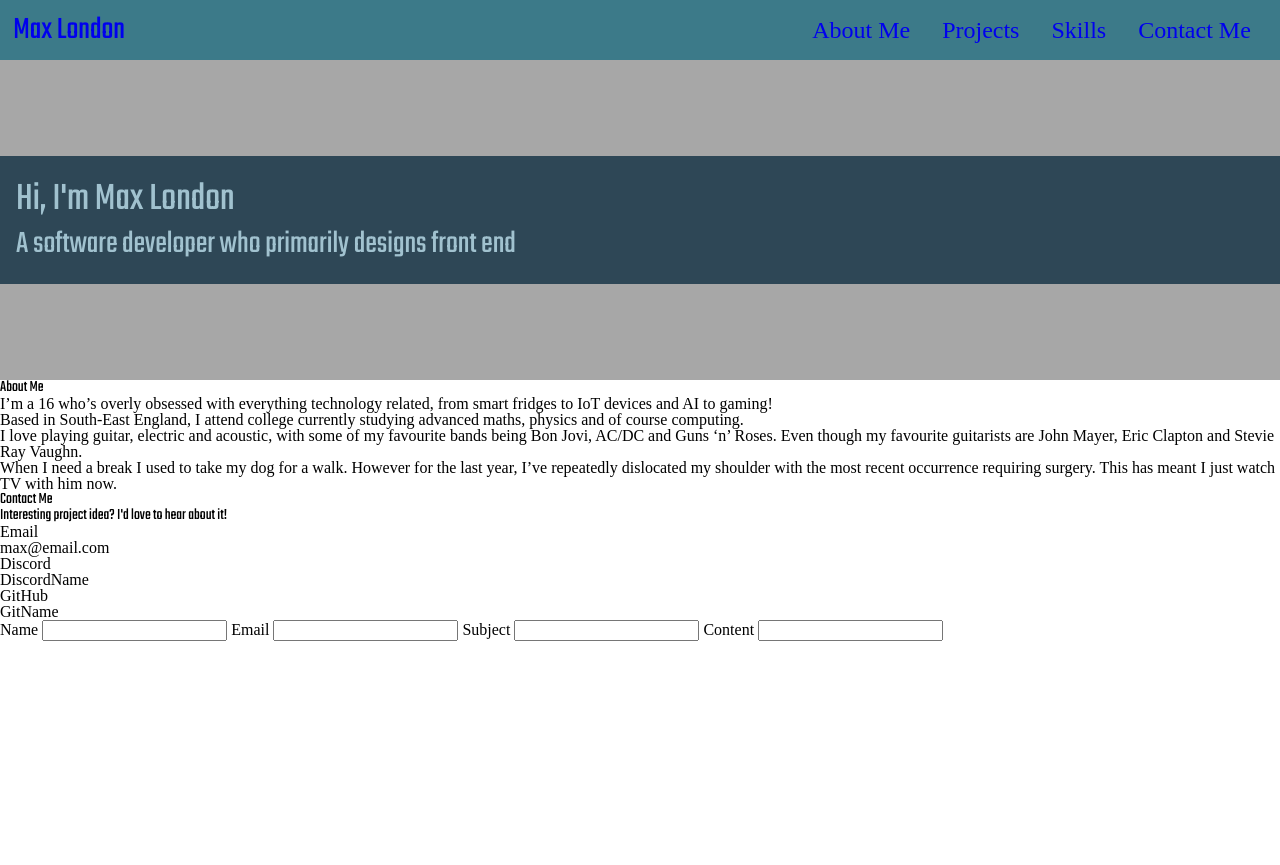
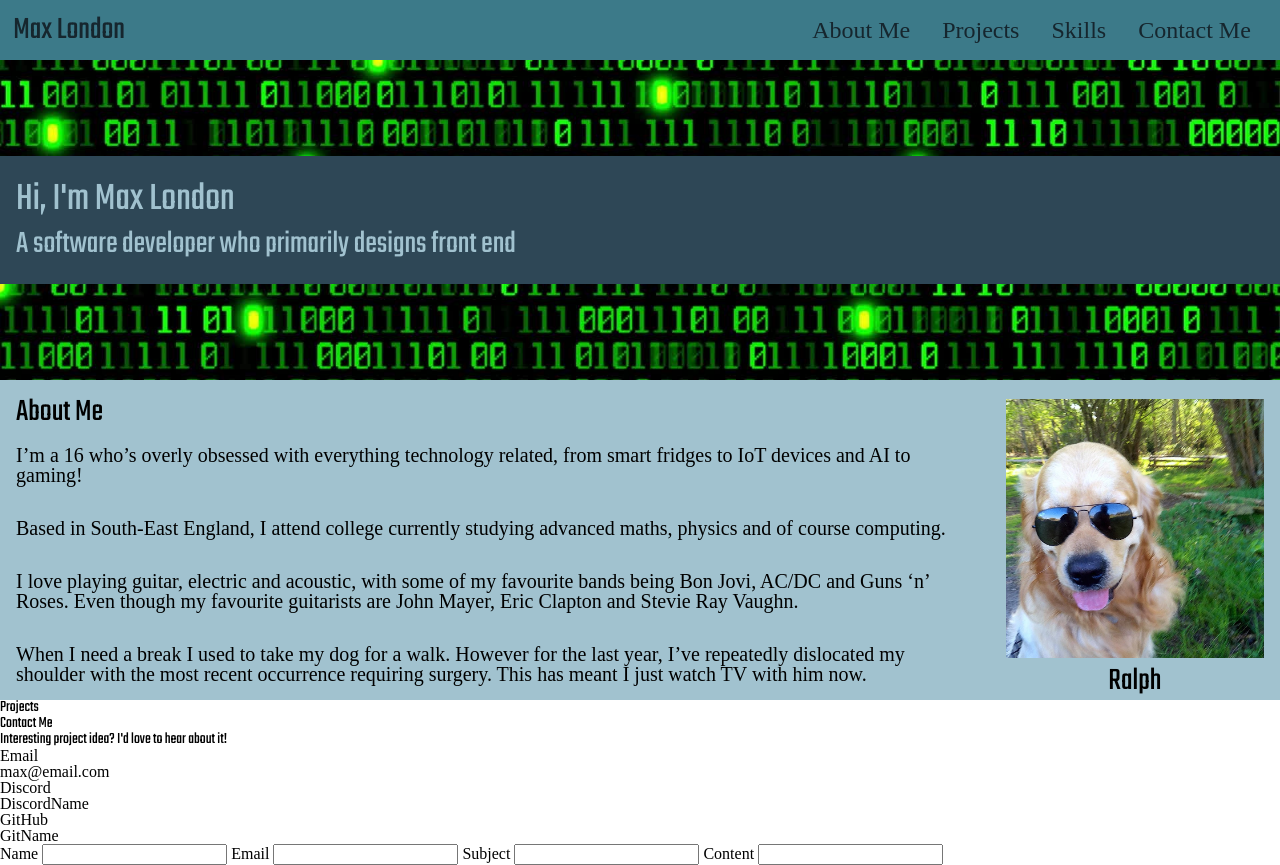
Before and after one commit to weeturtle/Portfolio-2, a plain HTML site: page index.html in a window 1280 px wide. Before the commit the page ends 800 px from the top, so only its background shows below. Drawn offline with Linux system fonts and the light colour scheme.

Commit message:
Banner and About

```diff
--- a/index.html
+++ b/index.html
@@ -38,14 +38,35 @@
             </div>
         </div>
         <section class="about-me" id="about-me">
-            <h2>About Me</h2>
-            <p>I’m a 16 who’s overly obsessed with everything technology related, from smart fridges to IoT devices and AI to gaming! </p>
-            <p>Based in South-East England, I attend college currently studying advanced maths, physics and of course computing.</p>
-            <p>I love playing guitar, electric and acoustic, with some of my favourite bands being Bon Jovi, AC/DC and Guns ‘n’ Roses. Even though my favourite guitarists are John Mayer, Eric Clapton and Stevie Ray Vaughn.</p>
-            <p>When I need a break I used to take my dog for a walk. However for the last year, I’ve repeatedly dislocated my shoulder with the most recent occurrence requiring surgery. This has meant I just watch TV with him now.</p>
+            <div id="about-text-container">
+                <h2>About Me</h2>
+                <div id="about-me-text">
+                    <p>I’m a 16 who’s overly obsessed with everything technology related, from smart fridges to IoT devices and AI to gaming! </p>
+                    <p>Based in South-East England, I attend college currently studying advanced maths, physics and of course computing.</p>
+                    <p>I love playing guitar, electric and acoustic, with some of my favourite bands being Bon Jovi, AC/DC and Guns ‘n’ Roses. Even though my favourite guitarists are John Mayer, Eric Clapton and Stevie Ray Vaughn.</p>
+                    <p>When I need a break I used to take my dog for a walk. However for the last year, I’ve repeatedly dislocated my shoulder with the most recent occurrence requiring surgery. This has meant I just watch TV with him now.</p>
+                </div>
+            </div>
+            <div id="image">
+                <img src="./resources/images/ralph.jpg" alt="Golden retriever dog">
+                <h3>Ralph</h3>
+            </div>
         </section>
         <section class="projects">
+            <h2>
+                Projects
+            </h2>
+            <div class="project-wrapper">
+                <div class="arrow" id="left">
 
+                </div>
+                <div class="project-container">
+
+                </div>
+                <div class="arrow" id="right">
+
+                </div>
+            </div>
         </section>
         <section class="skills">
 
--- a/resources/css/styles.css
+++ b/resources/css/styles.css
@@ -8,6 +8,7 @@ h3 {
 
 a {
     text-decoration: none;
+    color: #16262E;
 }
 
 a:hover,
@@ -20,7 +21,9 @@ a:visited {
 /* Header Styles */
 
 header {
-    height: 60px;
+    position: fixed;
+    z-index: 5;
+    height: 3.75rem;
     width: 100%;
     background-color: #3C7A89;
     display: flex;
@@ -45,6 +48,11 @@ header .logo {
 }
 
 
+main {
+    position: relative;
+    top: 3.75rem;
+}
+
 /* Banner Styles */
 
 .banner {
@@ -53,6 +61,9 @@ header .logo {
     background-color: #A7A7A7;
     display: flex;
     align-items: center;
+    background-image: url('/resources/images/banner-background.jpg');
+    background-repeat: none;
+    background-size: cover;
 }
 
 .banner-strip {
@@ -73,3 +84,49 @@ header .logo {
 .banner-strip h3 {
     font-size: 2rem;
 }
+
+/* About Me Styles */
+
+.about-me {
+    background-color: #A1C2CF;
+    width: 100%;
+    height: 20rem;
+    padding: 1rem 1rem 0 1rem;
+    display: flex;
+    justify-content: space-between;
+}
+
+.about-me h2 {
+    font-size: 2rem;
+}
+
+#about-text-container {
+    width: 75%;
+}
+
+#about-me-text {
+    height: 90%;
+    display: flex;
+    flex-flow: column nowrap;
+    justify-content: space-evenly;
+    font-size: 1.25rem;
+}
+
+#about-me-text p:not(:first-child) {
+    padding-top: 1rem;
+}
+
+#image {
+    display: flex;
+    flex-direction: column;
+    justify-content: space-around;
+}
+
+#image img {
+    height: 85%;
+}
+
+#image h3 {
+    text-align: center;
+    font-size: 2rem;
+}
```
Also changed, not shown: resources/images/banner-background.jpg (added), resources/images/ralph.jpg (added), 1 other file.
